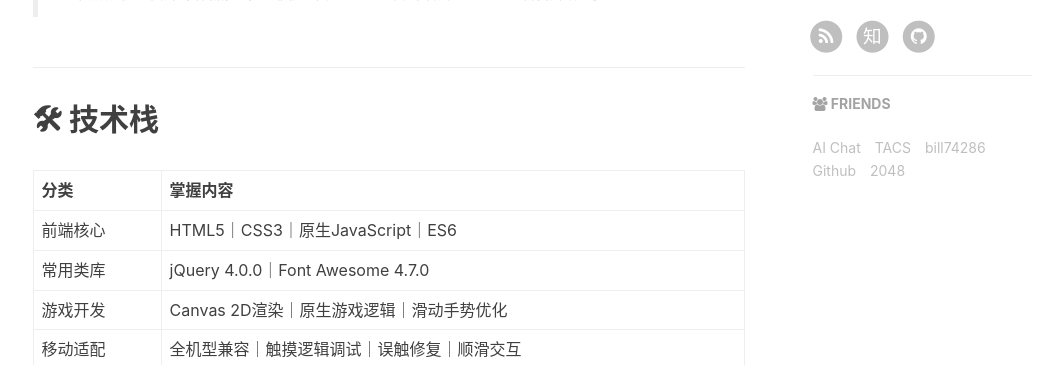
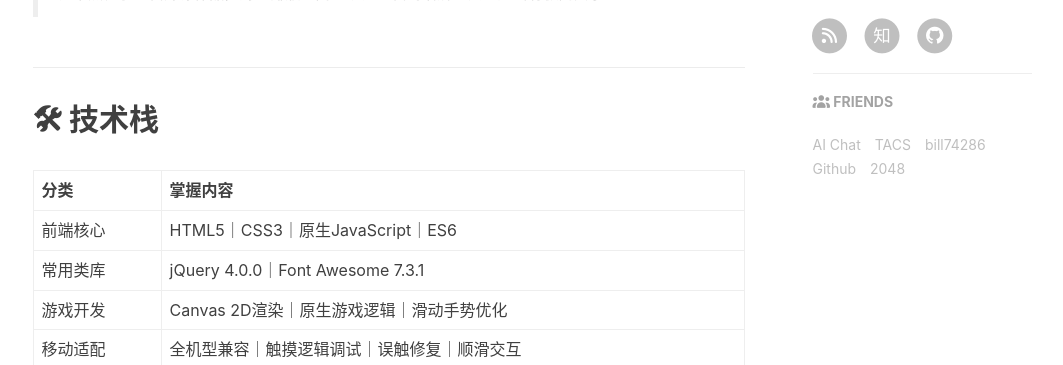
Before and after one commit to bill74186/bill74186.github.io, a Jekyll site: the page built from about.html, in a window 1280 px wide and 900 px high, scrolled down 919 px. Shown: the top 365 px of the window, without its empty margins (135-1198 px from the left). Built offline with Jekyll 4.4.1, drawn with Linux system fonts in a browser that asks for light colours; comment, search, counter and statistics services are not loaded.

Commit message:
feat: 检查并升级前端资源库版本
Co-authored-by: traeagent <traeagent@users.noreply.github.com>

```diff
--- a/_includes/about/enUS.md
+++ b/_includes/about/enUS.md
@@ -15,7 +15,7 @@
 | Category | Skills |
 | :--- | :--- |
 | Core Frontend | HTML5｜CSS3｜Vanilla JavaScript｜ES6 |
-| Common Libraries | jQuery 4.0.0｜Font Awesome 4.7.0 |
+| Common Libraries | jQuery 4.0.0｜Font Awesome 7.3.1 |
 | Game Development | Canvas 2D Rendering｜Native game logic｜Slide gesture optimization |
 | Mobile Adaptation | Full device compatibility｜Touch logic debugging｜Mis-touch fix & fluent interaction |
 | Code Security | JS obfuscation｜File disguise｜Coding standard｜Resource encryption |
--- a/_includes/about/zhCN.md
+++ b/_includes/about/zhCN.md
@@ -15,7 +15,7 @@
 | 分类 | 掌握内容 |
 | :--- | :--- |
 | 前端核心 | HTML5｜CSS3｜原生JavaScript｜ES6 |
-| 常用类库 | jQuery 4.0.0｜Font Awesome 4.7.0 |
+| 常用类库 | jQuery 4.0.0｜Font Awesome 7.3.1 |
 | 游戏开发 | Canvas 2D渲染｜原生游戏逻辑｜滑动手势优化 |
 | 移动适配 | 全机型兼容｜触摸逻辑调试｜误触修复｜顺滑交互 |
 | 代码安全 | JS代码混淆｜文件伪装｜编码规范｜资源加密 |
--- a/_includes/about/zhTW.md
+++ b/_includes/about/zhTW.md
@@ -15,7 +15,7 @@
 | 分類 | 掌握內容 |
 | :--- | :--- |
 | 前端核心 | HTML5｜CSS3｜原生 JavaScript｜ES6 |
-| 常用類庫 | jQuery 4.0.0｜Font Awesome 4.7.0 |
+| 常用類庫 | jQuery 4.0.0｜Font Awesome 7.3.1 |
 | 遊戲開發 | Canvas 2D 渲染｜原生遊戲邏輯｜滑動手勢最佳化 |
 | 行動適配 | 全機型相容｜觸控邏輯除錯｜誤觸修復｜順暢互動 |
 | 程式碼安全 | JS 程式碼混淆｜檔案偽裝｜編碼規範｜資源加密 |
--- a/_includes/head.html
+++ b/_includes/head.html
@@ -45,7 +45,9 @@
 	<!-- Custom CSS -->
 	<link rel="stylesheet" href="{{ " /css/style.min.css" | prepend: site.baseurl }}">
 	<!-- Custom Fonts -->
-	<link href="//cdnjs.cloudflare.com/ajax/libs/font-awesome/4.7.0/css/font-awesome.min.css" rel="stylesheet"
+	<link href="//cdnjs.cloudflare.com/ajax/libs/font-awesome/7.3.1/css/all.min.css" rel="stylesheet"
+		type="text/css">
+	<link href="//cdnjs.cloudflare.com/ajax/libs/font-awesome/7.3.1/css/v4-shims.min.css" rel="stylesheet"
 		type="text/css">
 
 	<!--[if lt IE 9]>
```
Also changed, not shown: sw.js (+6 -4 lines).
